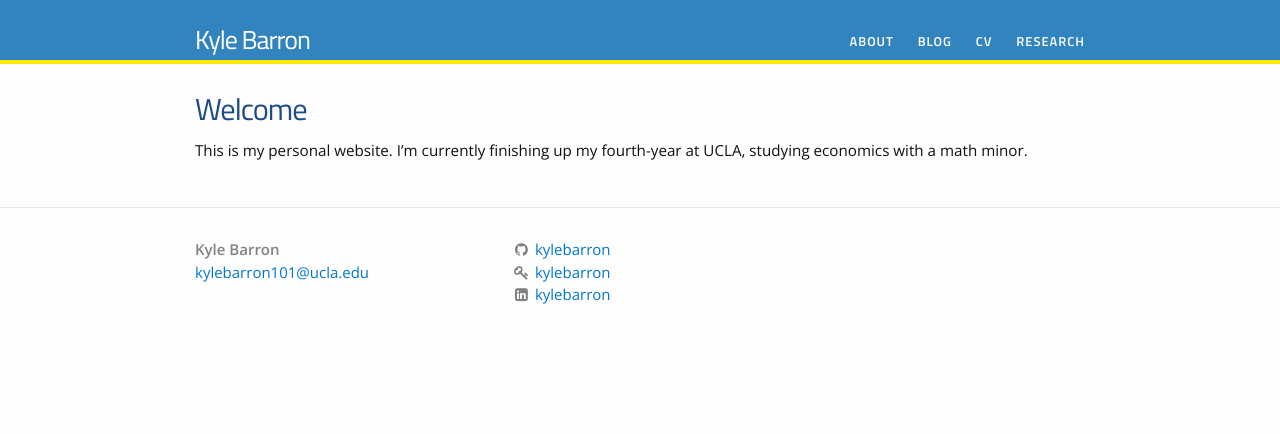
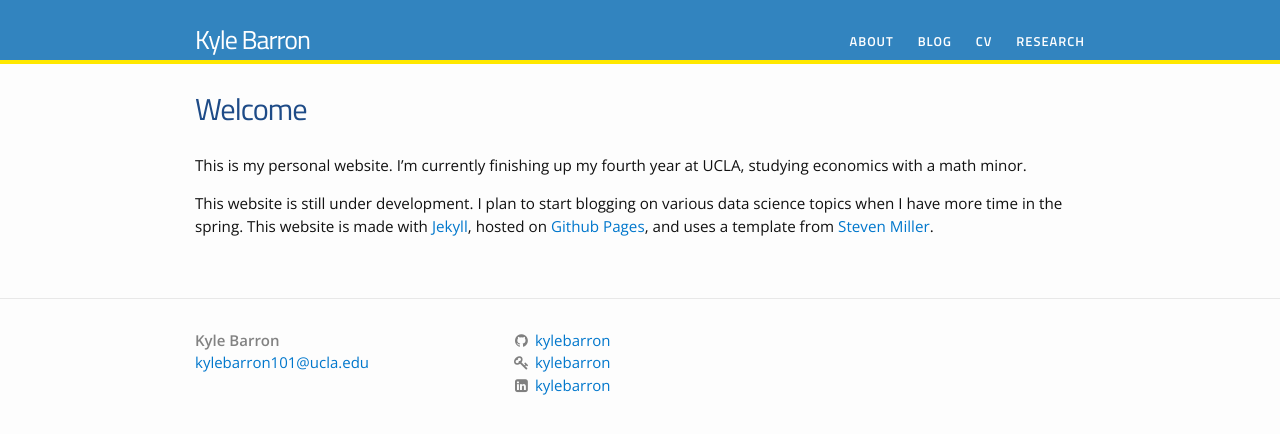
Before and after one commit to kylebarron/kylebarron.github.io, a Jekyll site: the page built from index.md, in a window 1280 px wide. Shown: the top 434 px of the page. Built offline with Jekyll 4.4.1, drawn with Linux system fonts in a browser that asks for light colours; some web fonts are replaced.

Commit message:
changed index from html to md

```diff
--- a/index.html
+++ /dev/null
@@ -1,13 +0,0 @@
----
-layout: default
----
-
-
-
-<div class="home">
-
-<h1>Welcome</h1>
-
-	<p>This is my personal website. I’m currently finishing up my fourth-year at UCLA, studying economics with a math minor.
-
-</div>
--- /dev/null
+++ b/index.md
@@ -0,0 +1,10 @@
+---
+layout: page
+title: Welcome
+permalink: /
+---
+
+This is my personal website. I’m currently finishing up my fourth year at UCLA, studying economics with a math minor.
+
+This website is still under development. I plan to start blogging on various data science topics when I have more time in the spring.
+This website is made with [Jekyll](https://jekyllrb.com/), hosted on [Github Pages](https://pages.github.com/), and uses a template from [Steven Miller](https://github.com/svmiller/steve-ngvb-jekyll-template).
```
Also changed, not shown: about.md (+0 -2 lines), blog.md (+2 -1 lines).
